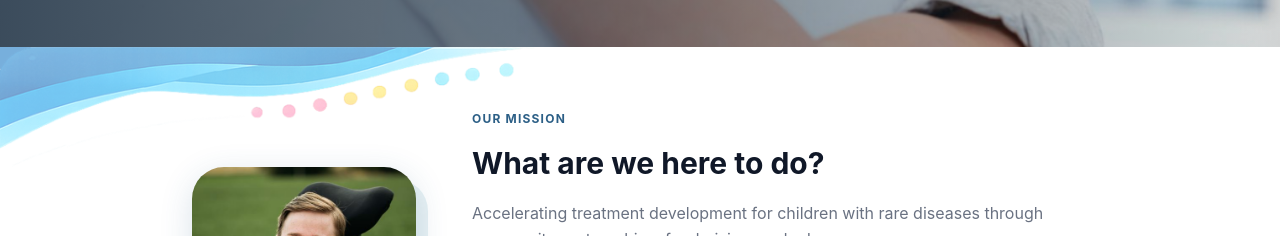
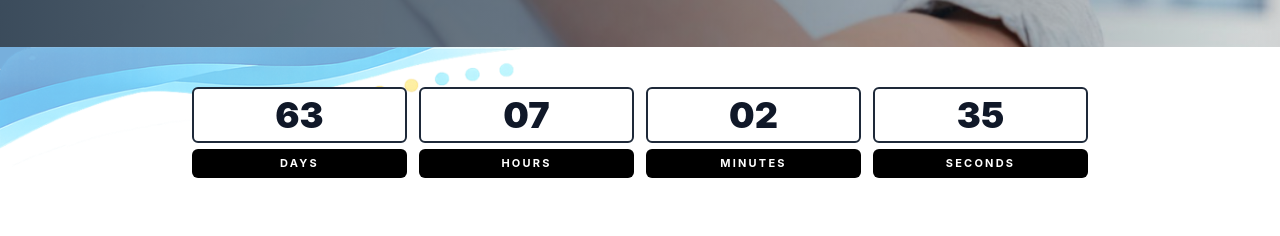
Before and after one commit to inwang123/rarediseaseweb, a React (Vite) app: page / in a window 1280 px wide. Shown: the part 509-745 px from the top of the page. Built offline with nearby package versions, Linux system fonts and the light colour scheme; no server answers.

Commit message:
Add countdown timer to top of Mission section
Counts down to Sept 5, 6am, styled with white numbered boxes and black labels.

```diff
--- a/src/components/Mission.jsx
+++ b/src/components/Mission.jsx
@@ -1,9 +1,76 @@
+import { useEffect, useState } from "react";
 import { Link } from "react-router-dom";
 
 const partners = [
 	{ id: 1, name: "The Lost Enzyme Project", logo: "/TLEP_logo.png" },
 	// Add more: { id: 2, name: "Partner Name", logo: "/logo.png" }
 ];
+
+function getNextTargetDate() {
+	const target = new Date();
+	target.setMonth(8, 5);
+	target.setHours(6, 0, 0, 0);
+
+	if (target.getTime() <= Date.now()) {
+		target.setFullYear(target.getFullYear() + 1);
+	}
+
+	return target;
+}
+
+function getTimeRemaining(targetDate) {
+	const distance = targetDate.getTime() - Date.now();
+
+	if (distance <= 0) {
+		return { days: 0, hours: 0, minutes: 0, seconds: 0 };
+	}
+
+	return {
+		days: Math.floor(distance / (1000 * 60 * 60 * 24)),
+		hours: Math.floor((distance / (1000 * 60 * 60)) % 24),
+		minutes: Math.floor((distance / (1000 * 60)) % 60),
+		seconds: Math.floor((distance / 1000) % 60),
+	};
+}
+
+function Countdown() {
+	const [targetDate] = useState(() => getNextTargetDate());
+	const [timeLeft, setTimeLeft] = useState(() => getTimeRemaining(targetDate));
+
+	useEffect(() => {
+		const timer = setInterval(() => {
+			setTimeLeft(getTimeRemaining(targetDate));
+		}, 1000);
+
+		return () => clearInterval(timer);
+	}, [targetDate]);
+
+	const countdownUnits = [
+		{ label: "Days", value: timeLeft.days },
+		{ label: "Hours", value: timeLeft.hours },
+		{ label: "Minutes", value: timeLeft.minutes },
+		{ label: "Seconds", value: timeLeft.seconds },
+	];
+
+	return (
+		<div className="px-4 pt-8 pb-2 md:pt-10">
+			<div className="mx-auto max-w-4xl">
+				<div className="grid grid-cols-2 gap-3 sm:grid-cols-4">
+					{countdownUnits.map((unit) => (
+						<div key={unit.label} className="flex flex-col items-center gap-1.5">
+							<div className="w-full rounded-md border-2 border-gray-800 bg-white px-3 py-2 text-center text-3xl font-black leading-none text-gray-900 md:text-4xl">
+								{String(unit.value).padStart(2, "0")}
+							</div>
+							<div className="w-full rounded-md bg-black px-3 py-1.5 text-center text-[10px] font-bold uppercase tracking-[0.2em] text-white md:text-[11px]">
+								{unit.label}
+							</div>
+						</div>
+					))}
+				</div>
+			</div>
+		</div>
+	);
+}
 
 export default function Mission() {
 	return (
@@ -18,6 +85,8 @@ export default function Mission() {
 			/>
 
 			<div className="relative z-10">
+				<Countdown />
+
 				{/* ── Mission content ── */}
 				<section className="py-16 px-6 md:px-16 max-w-5xl mx-auto flex flex-col md:flex-row items-center gap-14">
 					{/* Image with warm rounded style */}
```
